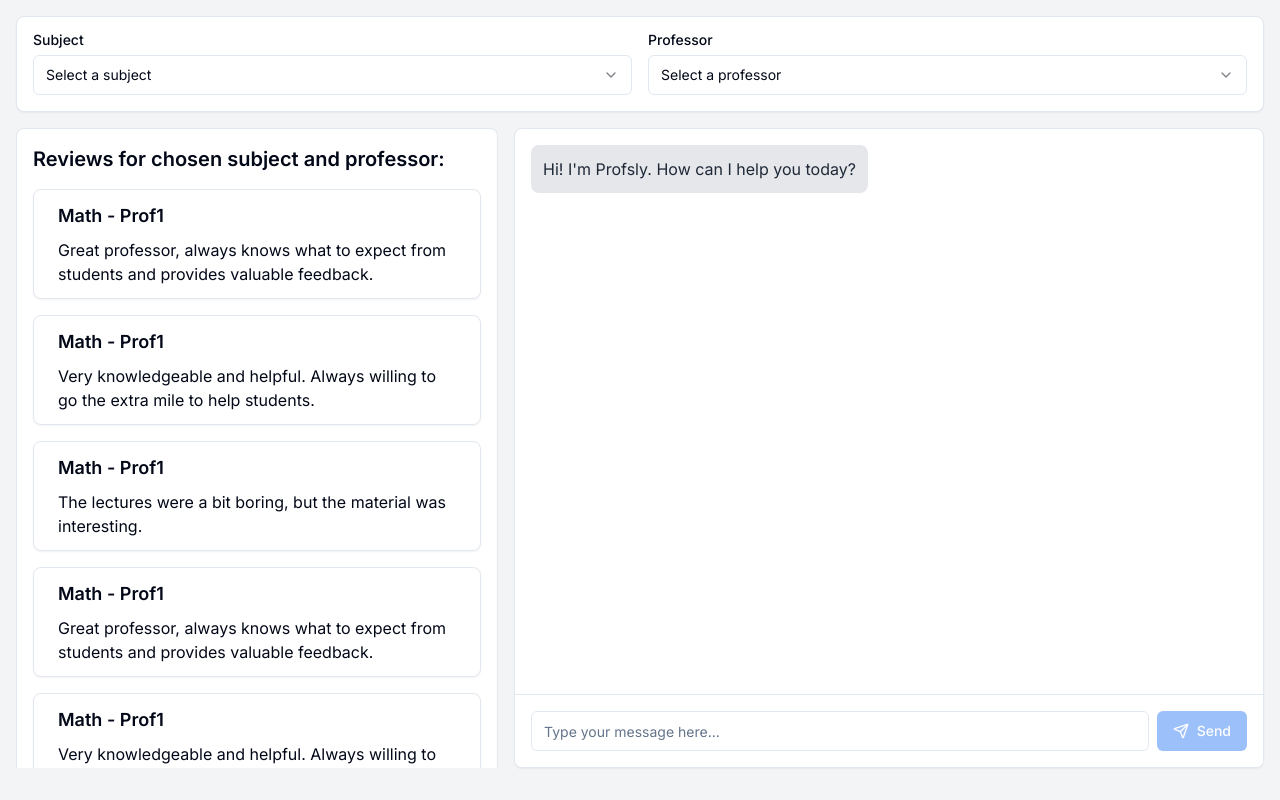
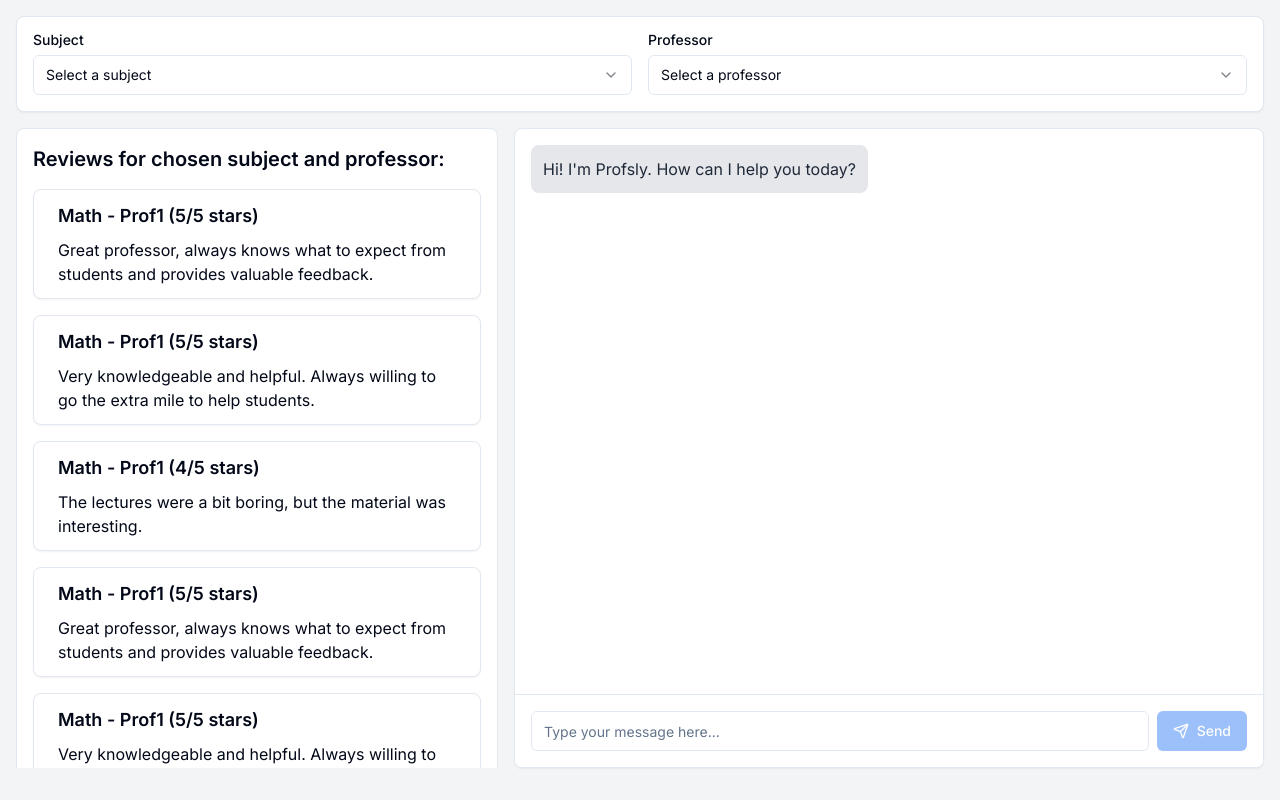
Before and after one commit to nhajela1/terpgpt, a Next.js app: page /chat in a window 1280 px wide. Built offline with nearby package versions, Linux system fonts and the light colour scheme.

Commit message:
Added star rating

```diff
--- a/src/components/chat-page/review-cards.tsx
+++ b/src/components/chat-page/review-cards.tsx
@@ -10,6 +10,7 @@
   subject: string;
   professor: string;
   review: string;
+  stars: number;
 }
 
 // Define the Props type
@@ -52,7 +53,7 @@
             <Card key={index} className="mb-4">
               <CardContent className="pt-3 pb-3">
                 <h3 className="font-semibold text-lg mb-2">
-                  {review.subject} - {review.professor}
+                  {review.subject} - {review.professor} ({review.stars}/5 stars)
                 </h3>
                 <ReactMarkdown>{review.review}</ReactMarkdown>
               </CardContent>
```
